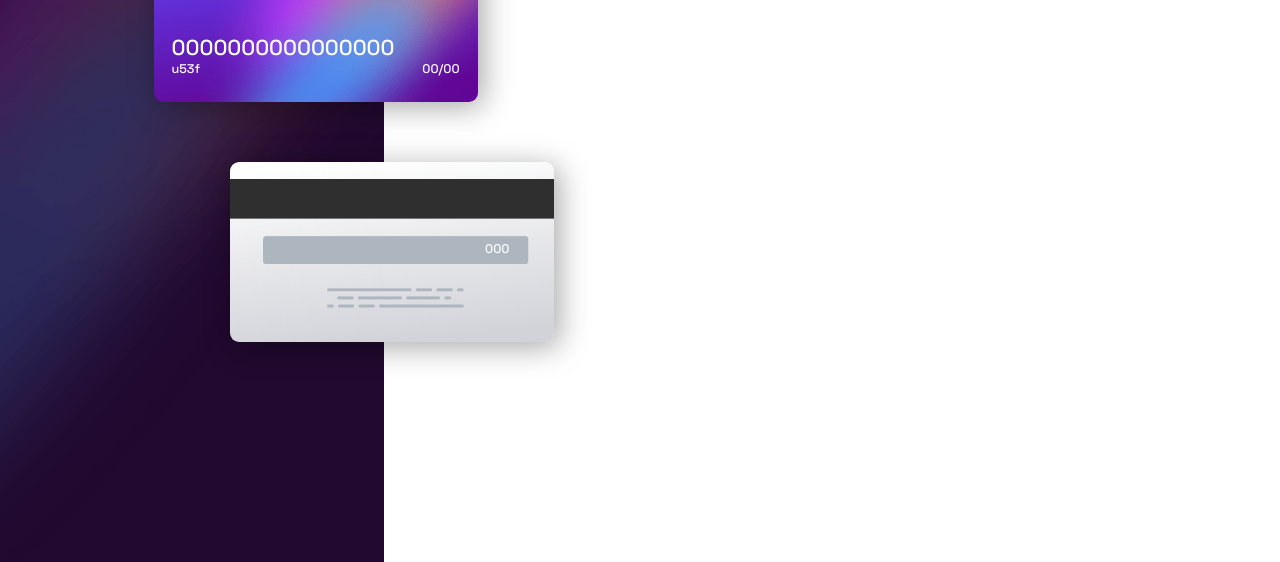
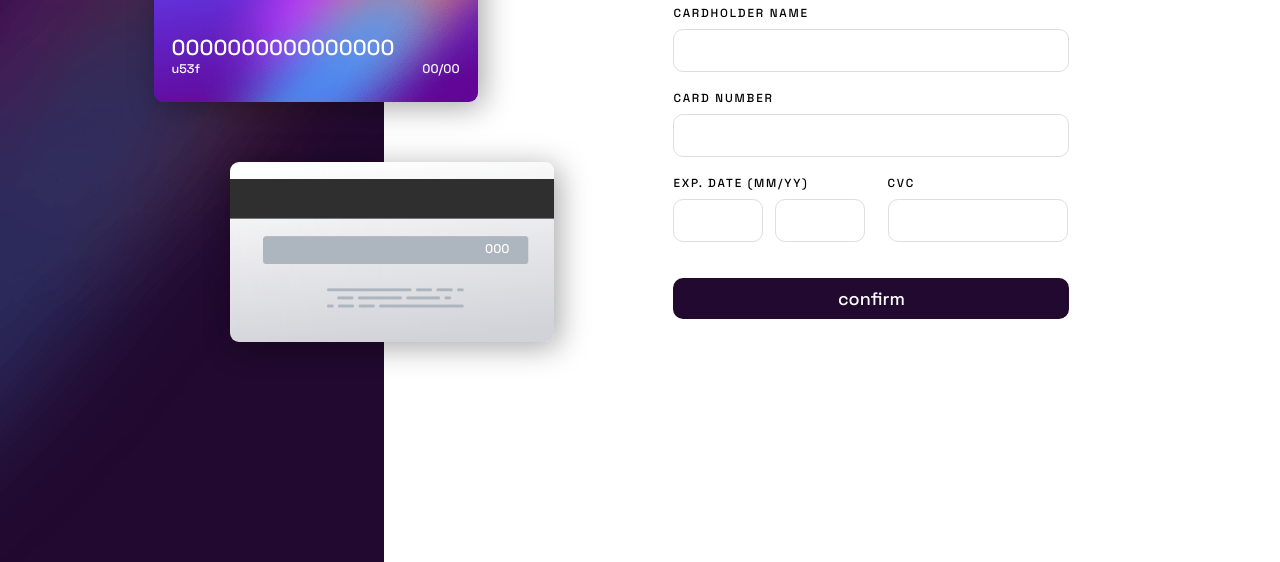
Before and after one commit to n53337/Interactive-card-details-form, a website built with Parcel: page index.html in a window 1280 px wide. Shown: the part 238-800 px from the top of the page. Built offline with nearby package versions, Linux system fonts and the light colour scheme.

Commit message:
form layout

```diff
--- a/index.html
+++ b/index.html
@@ -37,19 +37,52 @@
       <section class="form">
         <form class="form__content" action="#">
           <label for="card-name">cardholder name</label>
-          <input type="text" name="" id="card-name" />
+          <input
+            class="form__content-name"
+            type="text"
+            name=""
+            id="card-name"
+          />
 
           <label for="card-number">card number</label>
-          <input type="text" name="" id="card-number" />
+          <input
+            class="form__content-number"
+            type="text"
+            name=""
+            id="card-number"
+          />
 
-          <div class="date">
-            <label for="exp-date">exp. date (mm/yy)</label>
-            <input type="text" name="" id="exp-date" class="" />
-            <input type="text" name="" id="exp-date" class="" />
+          <div class="form__content-date">
+            <label class="form__content-date__l-dt" for="exp-date"
+              >exp. date (mm/yy)</label
+            >
+            <input
+              class="form__content-date__dt"
+              type="text"
+              name=""
+              id="exp-date"
+              class=""
+            />
+            <input
+              class="form__content-date__dt"
+              type="text"
+              name=""
+              id="exp-date"
+              class=""
+            />
 
-            <label for="cvc">cvc</label>
-            <input type="number" name="" id="cvc" />
+            <label class="form__content-date__l-cvc" for="cvc">cvc</label>
+            <input
+              class="form__content-date__cvc"
+              type="text"
+              name=""
+              id="cvc"
+            />
           </div>
+
+          <button class="form__content-submit btn-main" type="submit">
+            confirm
+          </button>
         </form>
       </section>
     </div>
--- a/src/scss/_base.scss
+++ b/src/scss/_base.scss
@@ -5,7 +5,7 @@
   --clr-white: hsl(0, 0%, 100%);
   --clr-light: hsl(270, 3%, 87%);
   --clr-dark: hsl(279, 6%, 55%);
-  --clr-darker: hsl(278, 68%, 11%);
+  --clr-purple: hsl(278, 68%, 11%);
 
   // Typography
   --ff-primary: "Space Grotesk", sans-serif;
@@ -19,6 +19,11 @@
   box-sizing: inherit;
 }
 
+*::selection {
+  //* i didn't use (--clr-purple), idk what wrong with it, you can try out with it
+  background-color: rgba(177, 1, 177, 0.619);
+}
+
 html {
   font-size: 18px;
   box-sizing: border-box;
--- a/src/scss/_component.scss
+++ b/src/scss/_component.scss
@@ -4,6 +4,8 @@
   display: grid;
   grid-template-columns: 30% 70%;
 }
+
+// Cards Section
 
 .cards-container {
   background-image: url(./../img/bg-main-desktop.png);
@@ -74,3 +76,85 @@
     }
   }
 }
+
+// Form Section
+
+.form {
+  display: flex;
+  justify-content: center;
+  align-items: center;
+  text-transform: uppercase;
+  letter-spacing: 0.1rem;
+
+  &__content {
+    display: flex;
+    flex-direction: column;
+    align-items: flex-start;
+    margin: 0 50%;
+    margin-right: 40%;
+
+    input {
+      outline: none;
+      border: none;
+      border: 1.5px solid var(--clr-light);
+      border-radius: 10px;
+      padding: 0.5rem 1rem;
+      margin-bottom: 1rem;
+      font-size: 1rem;
+      font-family: var(--ff-primary);
+    }
+
+    &-name,
+    &-number {
+      width: 22rem;
+    }
+
+    label {
+      margin-bottom: 0.5rem;
+      color: var(--clr-darker);
+      font-size: 0.65rem;
+    }
+
+    &-date {
+      display: grid;
+      grid-template-columns: repeat(2, 25%) 50%;
+      &__l-dt {
+        grid-column: 1/3;
+      }
+
+      &__l-cvc {
+        grid-column: 3/4;
+        grid-row: 1/2;
+        margin-left: 0.6rem;
+      }
+
+      &__dt {
+        width: 5rem;
+        margin-right: 1rem;
+      }
+
+      &__cvc {
+        width: 10rem;
+        margin-left: 0.6rem;
+      }
+    }
+  }
+}
+
+.btn-main {
+  font-family: var(--ff-primary);
+  width: 22rem;
+  margin-top: 1rem;
+  outline: none;
+  border: none;
+  border-radius: 10px;
+  padding: 0.5rem 1rem;
+  font-size: 1rem;
+  color: var(--clr-white);
+  background-color: var(--clr-purple);
+  cursor: pointer;
+
+  &:hover {
+    color: var(--clr-dark);
+  }
+}
```
